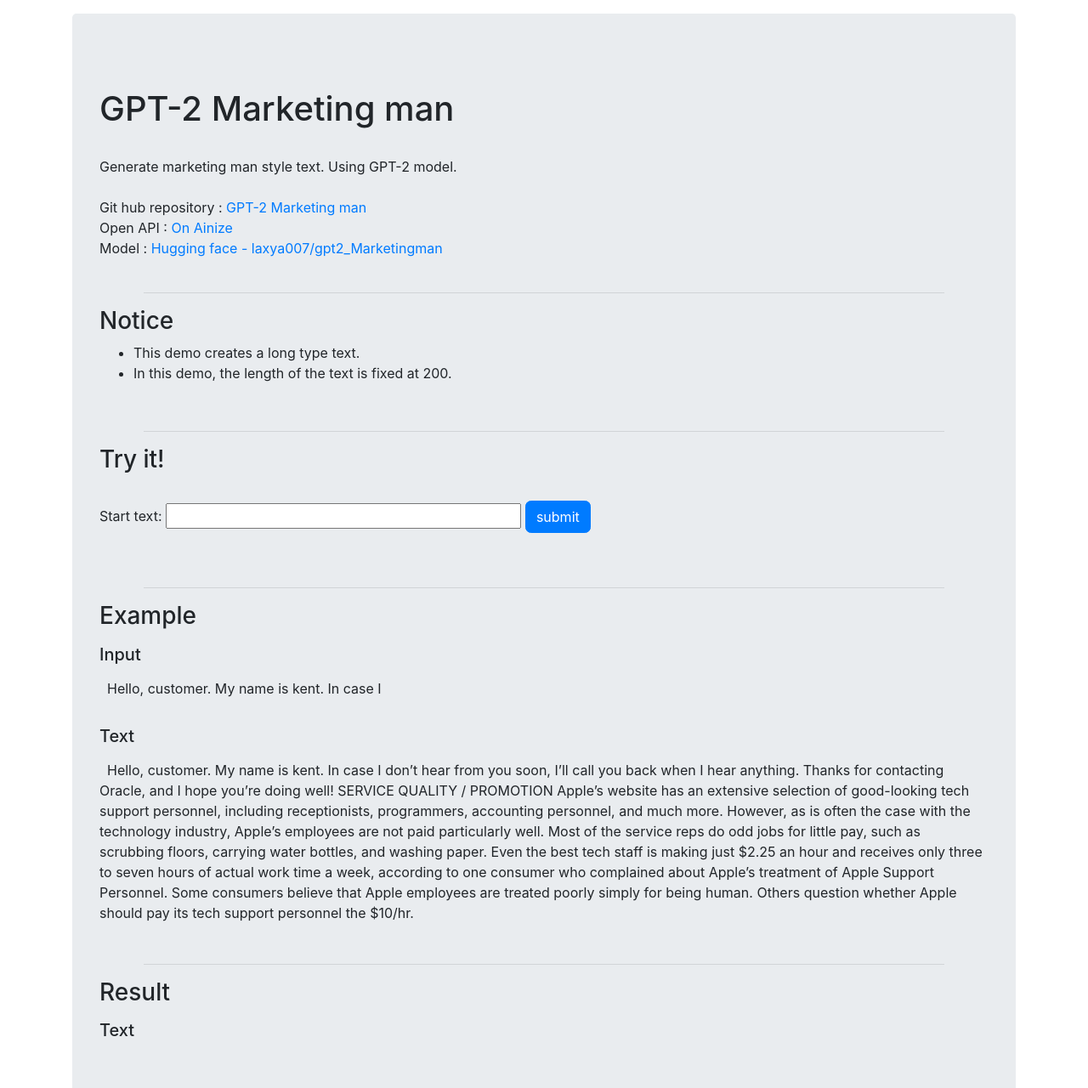
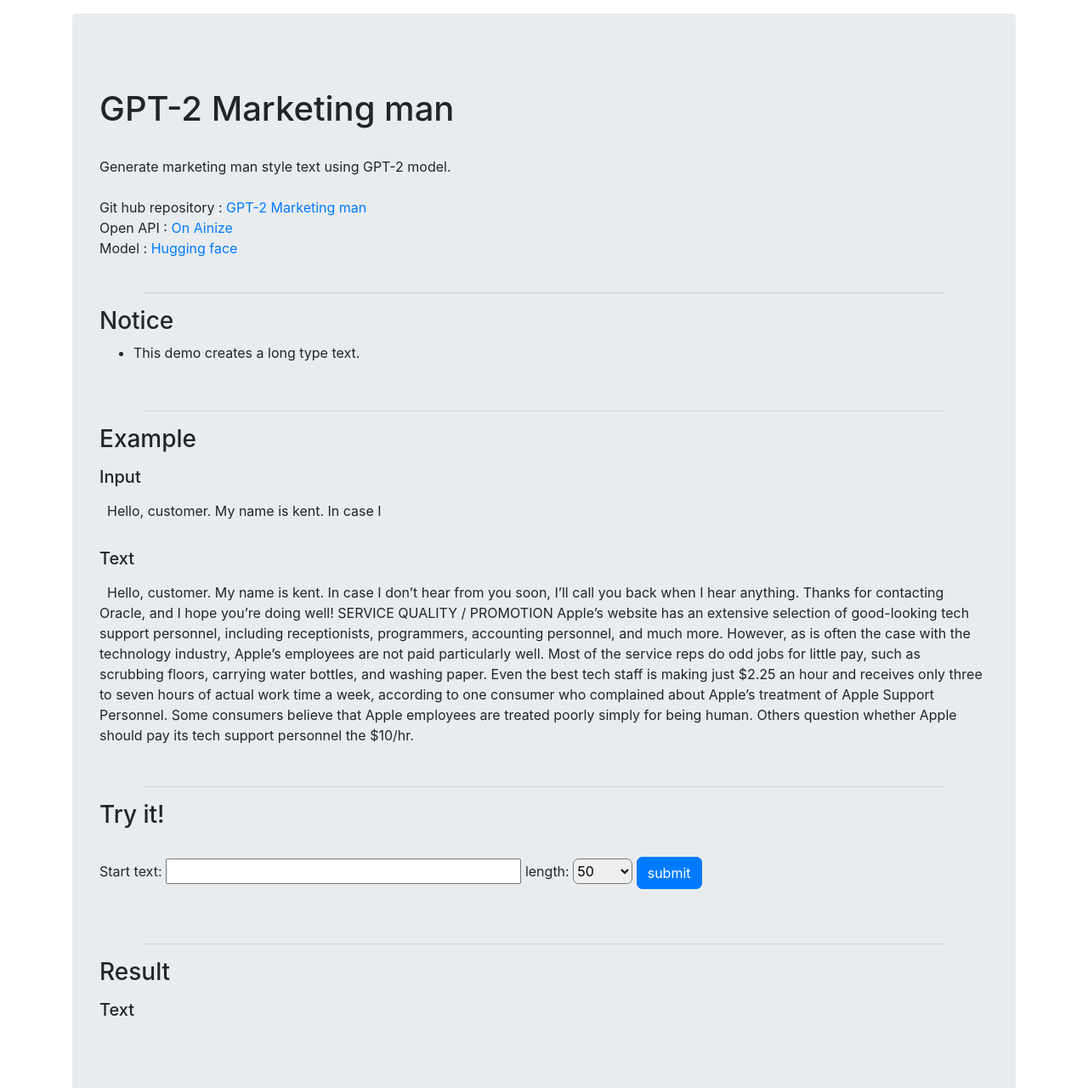
Before and after one commit to fpem123/GPT2-marketing-man, a Flask app: page / in a window 1280 px wide. Shown: the top 1280 px of the page at 85% size. Run offline with Flask 2, Linux system fonts and the light colour scheme; some libraries are stand-ins or nearby versions.

Commit message:
Update main.html

```diff
--- a/templates/main.html
+++ b/templates/main.html
@@ -19,7 +19,6 @@
         flag = false;
     }
 
-
     function double_submit_check() {
         if (flag) {
             console.log("double");
@@ -38,6 +37,7 @@
         }
 
         const text = document.getElementById("text").value;
+        const length = document.getElementById("length").value;
 
         if (text == ''){
             document.getElementById('warning').innerText = 'Please fill text!';
@@ -50,7 +50,7 @@
 
         formData.append('text', text);
         formData.append('samples', 1);
-        formData.append('length', 200);
+        formData.append('length', length);
 
         timer = setInterval(() => {
             start += 1;
@@ -71,7 +71,7 @@
         }).then(data => {
             const result_text = document.getElementById('generated');
 
-            result_text.innerText = '&nbsp;&nbsp;' + data[0];
+            result_text.innerHTML = '&nbsp;&nbsp;' + data[0];
 
             clearInterval(timer);
             time_obj.innerText = 'Done!';
@@ -83,12 +83,20 @@
         });
     }
 
-
 </script>
 <body>
     <div class="styles">
         <style>
                 #button{
+                    border-top-left-radius: 5pt;
+                    border-top-right-radius: 5pt;
+                    border-bottom-left-radius: 5pt;
+                    border-bottom-right-radius: 5pt;
+                }
+
+                #length{
+                    width: 70px;
+                    height: 30px;
                     border-top-left-radius: 5pt;
                     border-top-right-radius: 5pt;
                     border-bottom-left-radius: 5pt;
@@ -102,10 +110,10 @@
                 <br>
                 <!-- Project title -->
                 <h1>GPT-2 Marketing man</h1><br>
-                <a>Generate marketing man style text. Using GPT-2 model.</a><br><br>
+                <a>Generate marketing man style text using GPT-2 model.</a><br><br>
                 <a>Git hub repository : </a> <a href="https://github.com/fpem123/GPT2-marketing-man" target="_blank">GPT-2 Marketing man</a><br>
                 <a>Open API : </a> <a href="https://ainize.ai/fpem123/GPT2-marketing-man?branch=main" target="_blank">On Ainize</a><br>
-                <a>Model : </a><a href="https://huggingface.co/laxya007/gpt2_Marketingman" target="_blank">Hugging face - laxya007/gpt2_Marketingman</a><br><br>
+                <a>Model : </a><a href="https://huggingface.co/laxya007/gpt2_Marketingman" target="_blank">Hugging face</a><br><br>
             </div>
 
             <hr width="90%">
@@ -114,18 +122,7 @@
                 <h3>Notice</h3>
                 <ul>
                     <li>This demo creates a long type text.</li>
-                    <li>In this demo, the length of the text is fixed at 200.</li>
                 </ul>
-            </div>
-
-            <br><hr width="90%">
-
-            <div class="generate">
-                <h3>Try it!</h3><br>
-                <label>Start text: </label>
-                <input type="text" id="text" style="width:40%">
-                <button class="btn btn-primary btn=lg" type="submit" id="button" onclick="send_req();">submit</button><br>
-                <b><label id="warning" style="color:red;"></label></b>
             </div>
 
             <br><hr width="90%">
@@ -148,11 +145,30 @@
 
             <br><hr width="90%">
 
+            <div class="generate">
+                <h3>Try it!</h3><br>
+                <label>Start text: </label>
+                <input type="text" id="text" style="width:40%">
+                <label>length: </label>
+                <select id="length">
+                    <option value="50">50</option>
+                    <option value="100">100</option>
+                    <option value="150">150</option>
+                    <option value="2000">200</option>
+                </select>
+                <button class="btn btn-primary btn=lg" type="submit" id="button" onclick="send_req();">submit</button><br>
+                <b><label id="warning" style="color:red;"></label></b>
+            </div>
+
+            <br><hr width="90%">
+
             <div class="result">
                 <h3><label>Result</label>&nbsp;&nbsp;&nbsp;<label id="timer"></label></h3>
                 <h5><label>Text</label></h5>
                 <label id="generated"></label>
             </div>
+
+            <br><hr width="50%">
         </div>
     </div>
 </body>
```
